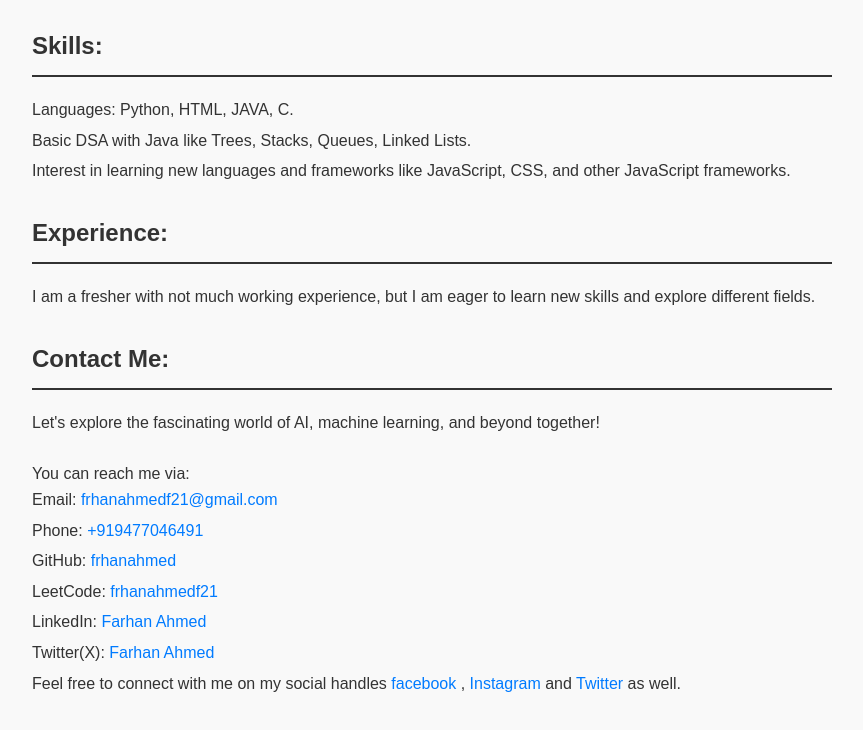
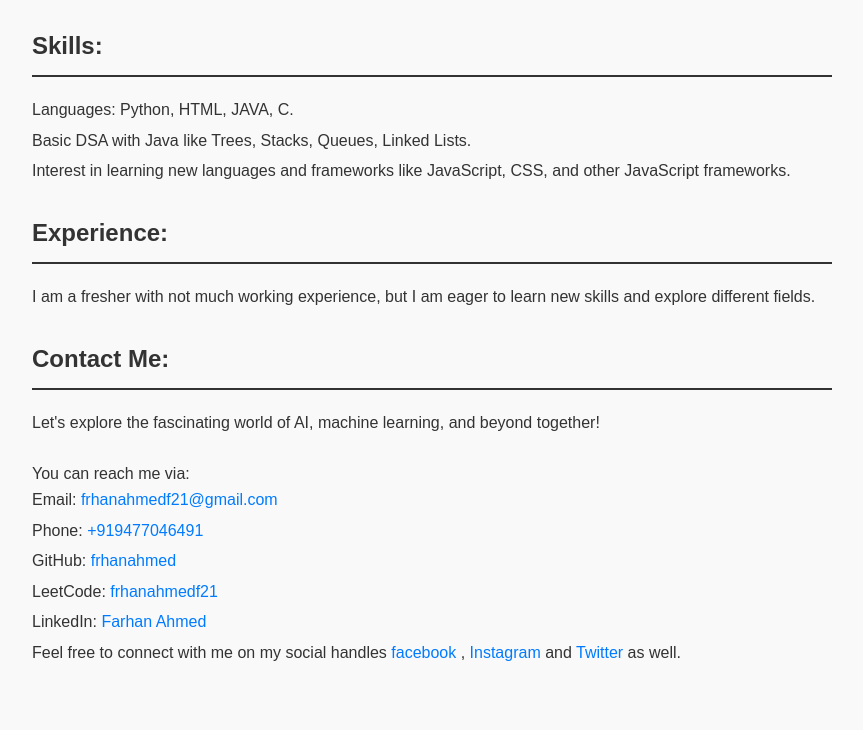
Before and after one commit to frhanahmed/MyFirstWebsite, a plain HTML site: page index.html in a window 1280 px wide. Shown: the part 1024-1754 px from the top of the page, without its empty margins (208-1071 px from the left). Drawn offline with Linux system fonts and the light colour scheme.

Commit message:
Twitter Id removed.

```diff
--- a/index.html
+++ b/index.html
@@ -166,8 +166,8 @@
                 <li>GitHub: <a href="https://github.com/frhanahmed" target="_blank">frhanahmed</a></li>
                 <li>LeetCode: <a href="https://leetcode.com/frhanahmedf21/" target="_blank">frhanahmedf21</a></li>
                 <li>LinkedIn: <a href="https://www.linkedin.com/in/farhan-ahmed-457763245/" target="_blank">Farhan Ahmed</a></li>
-                <li>Twitter(X): <a href="https://www.linkedin.com/in/farhan-ahmed-457763245/" target="_blank">Farhan Ahmed</a></li>
-            </ul>
+
+        </ul>
             <p>Feel free to connect with me on my social handles <a href="https://www.facebook.com/frhanahmed21" target="_blank">facebook</a> , <a href="
                 https://www.instagram.com/frhanahmed21/" target="_blank">Instagram</a> and <a href="https://x.com/Frhan2106" target="_blank">Twitter</a> as well.</p>
         </section>
```
